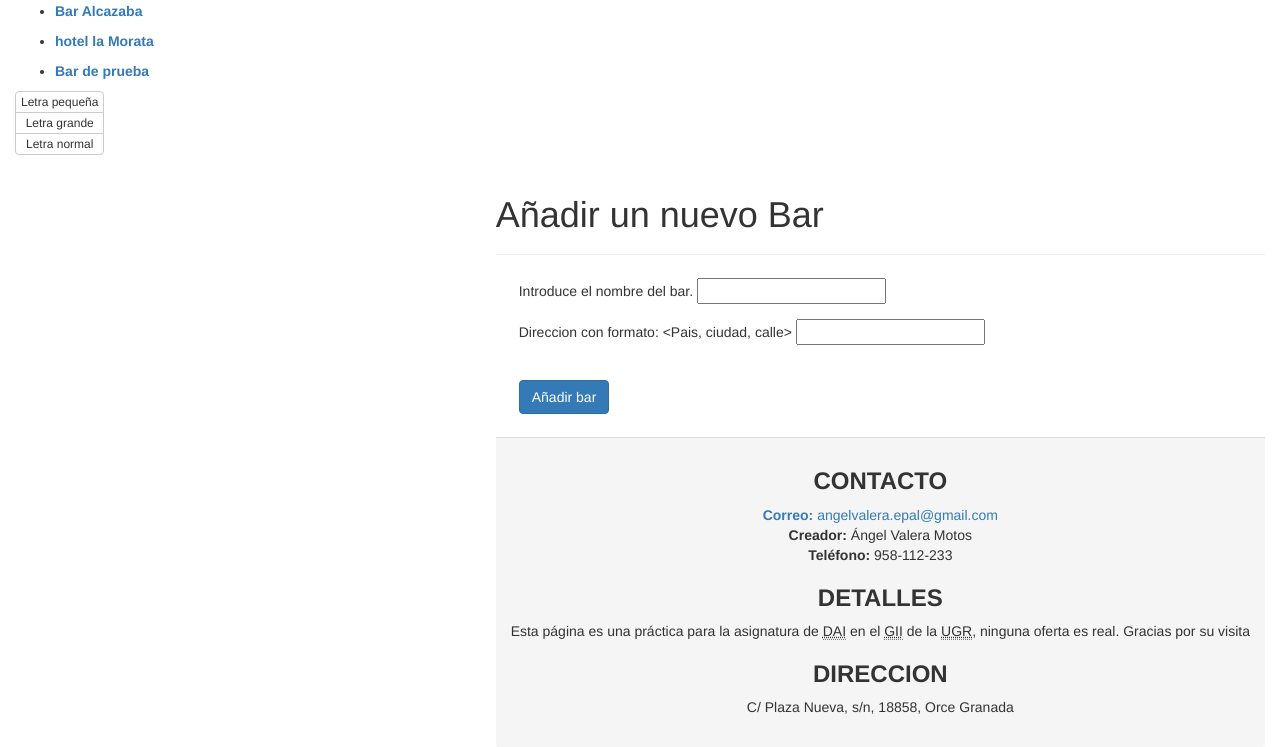
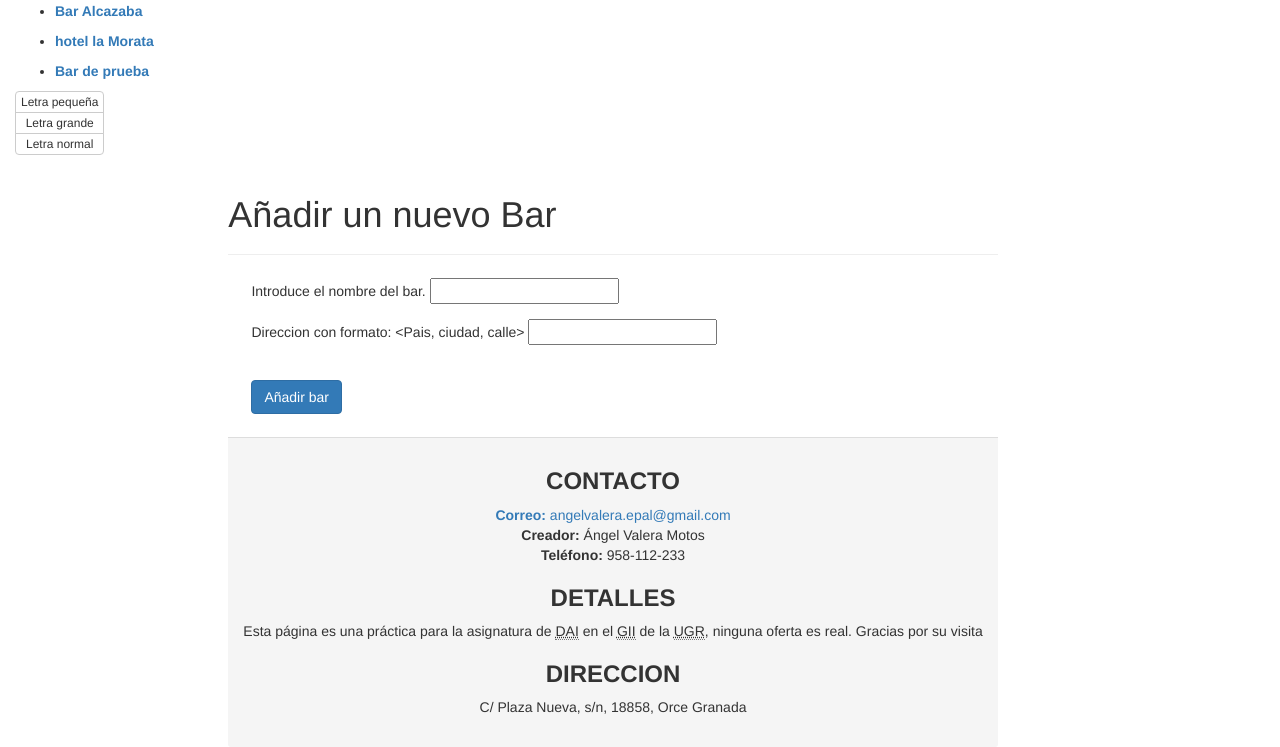
Before and after one commit to AngelValera/bares-y-tapas-DAI, a Django app: page /add_bar/ in a window 1280 px wide. Shown: the part 235-982 px from the top of the page. Run offline with Django 3.2, Linux system fonts and the light colour scheme; a user stored in the database is signed in; data comes from the database, SQL or seed files in the repository; some libraries are stand-ins or nearby versions.

Commit message:
arreglando css

```diff
--- a/templates/app/base.html
+++ b/templates/app/base.html
@@ -106,8 +106,8 @@
 					</div>
 					{% endblock %}
 				</div>
-				<div class="col-sm-9 col-sm-offset-3 col-md-10 col-md-offset-2 main">
-					<div style="margin-top: 0px; padding-top:0px;	display: block; float:right">
+				<div class="col-sm-9 col-sm-offset-3 col-md-10 col-md-offset-2 main" style="margin-top: 0px; padding-top:0px;">
+					<div style="margin-top: 0px; padding-top:0px;	display: block; float:left">
 						<!--CONTENIDO DE LA PAGINA-->
 						{% block content %}{% endblock %}
 
```
